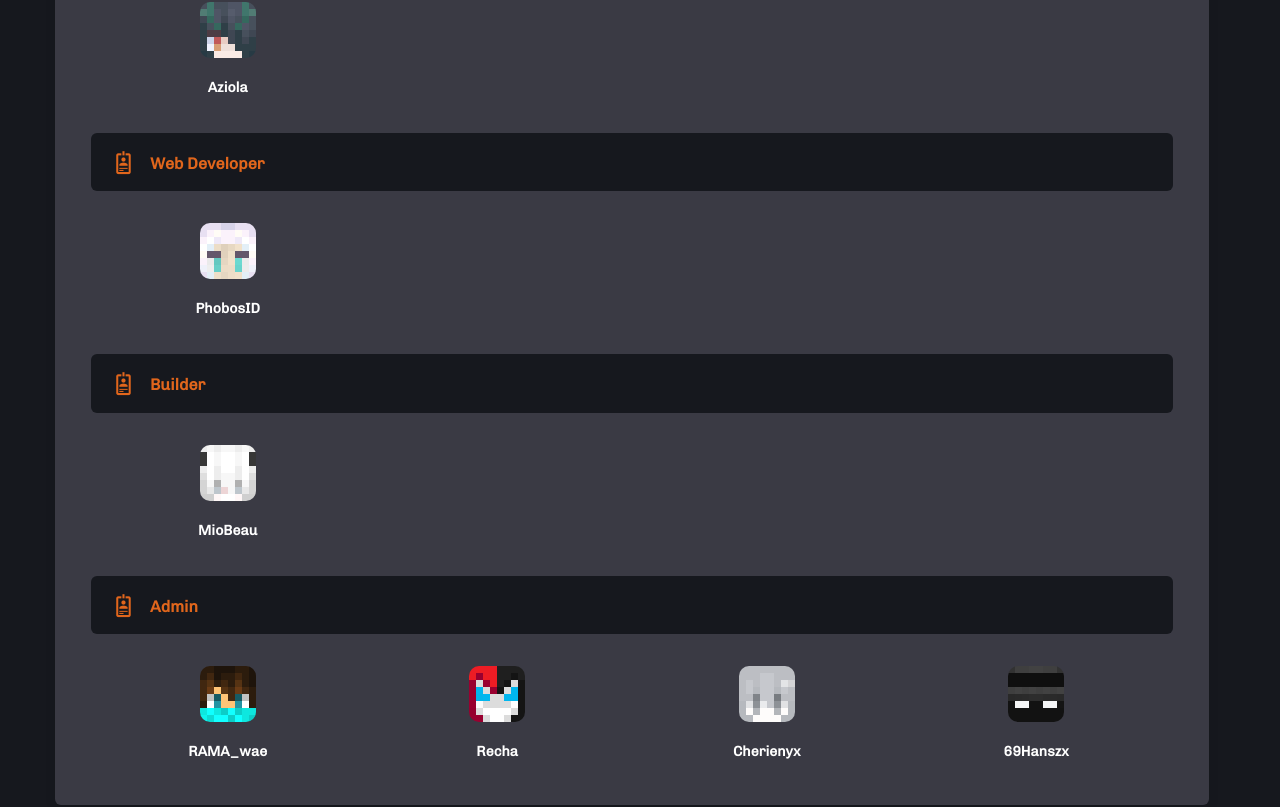
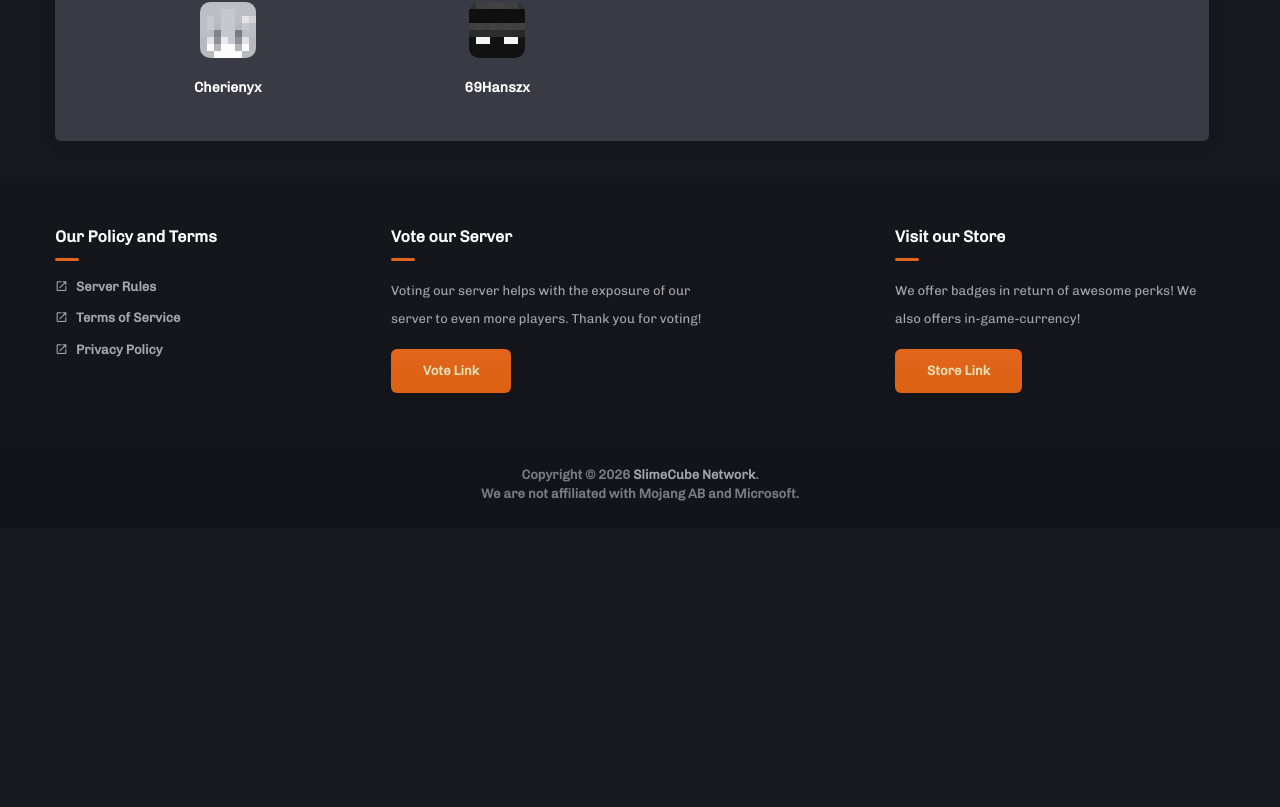
Before and after one commit to SlimeCube-Network/SlimeCube-Network.GitHub.io, a Next.js app: page /staff in a window 1280 px wide. Shown: the part 840-1647 px from the top of the page. After the commit the page ends 1368 px from the top, so only its background shows below. Built offline with nearby package versions, Linux system fonts and the light colour scheme; no server answers.

Commit message:
update: resigned staff deleted

```diff
--- a/app/staff/page.tsx
+++ b/app/staff/page.tsx
@@ -25,43 +25,8 @@ const STAFF_GROUPS: StaffGroup[] = [
     ],
   },
   {
-    group: 'Manager',
-    members: [
-      {
-        name: 'Aziola',
-        img: '/images/staff/Aziola.png',
-      },
-    ],
-  },
-  {
-    group: 'Web Developer',
-    members: [
-      {
-        name: 'PhobosID',
-        img: '/images/staff/PhobosID.png',
-      },
-    ],
-  },
-  {
-    group: 'Builder',
-    members: [
-      {
-        name: 'MioBeau',
-        img: '/images/staff/MioBeau.png',
-      },
-    ],
-  },
-  {
     group: 'Admin',
     members: [
-      {
-        name: 'RAMA_wae',
-        img: '/images/staff/RAMA_wae.png',
-      },
-      {
-        name: 'Recha',
-        img: '/images/staff/Recha.png',
-      },
       {
         name: 'Cherienyx',
         img: '/images/staff/Cherienyx.png',
```
